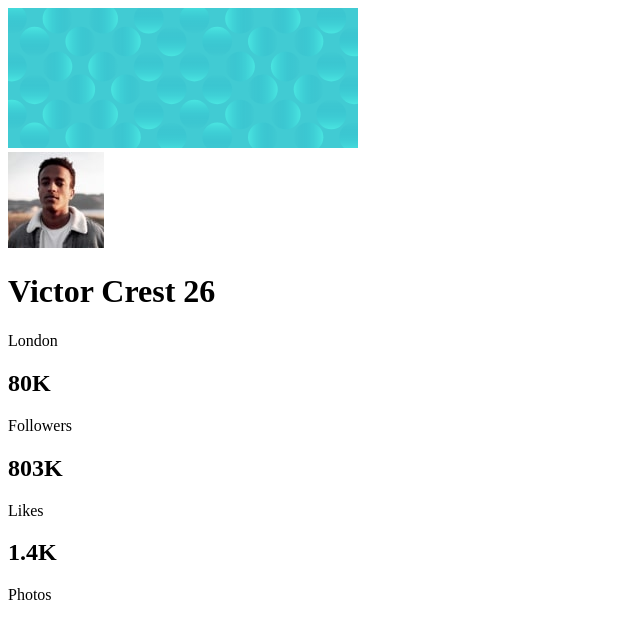
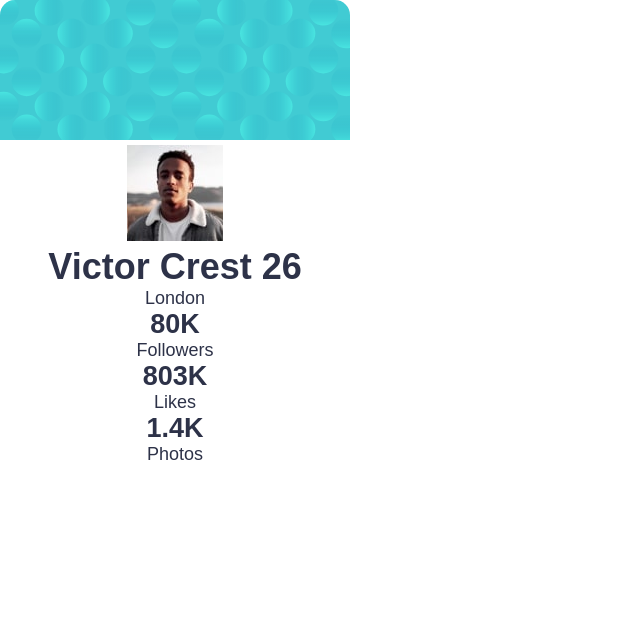
Before and after one commit to camiligomes/FRONTEND-profile-card-component-main, a plain HTML site: page index.html in a window 1280 px wide. Shown: the whole page, without its empty margins (0-640 px from the left). Drawn offline with Linux system fonts and the light colour scheme.

Commit message:
Update index.html

```diff
--- a/index.html
+++ b/index.html
@@ -7,6 +7,7 @@
 
   <link rel="icon" type="image/png" sizes="32x32" href="./images/favicon-32x32.png">
   <title>Frontend Mentor | Profile card component</title>
+  <link rel="stylesheet" type="text/css" href="styles.css"
 
 
 </head>
@@ -45,3 +46,5 @@
 </body>
 
 </html>
+
+</html>
```
